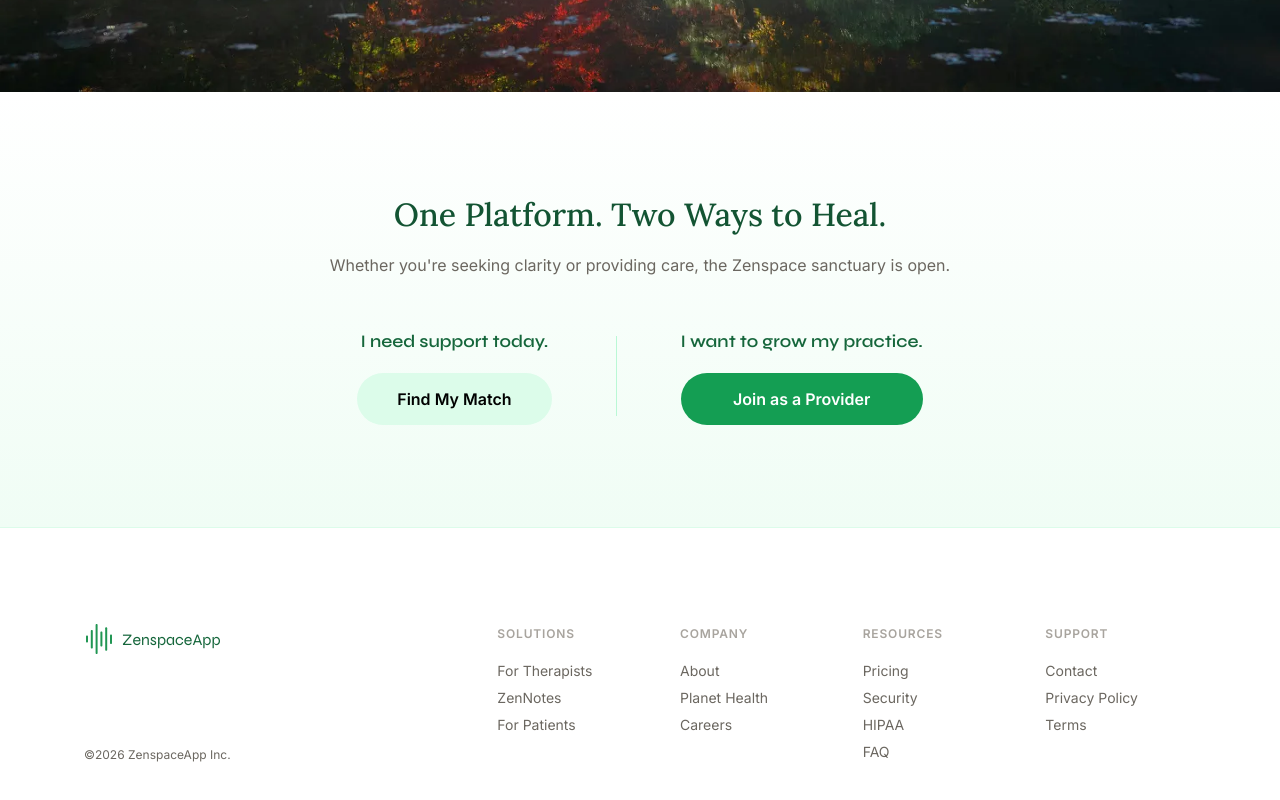
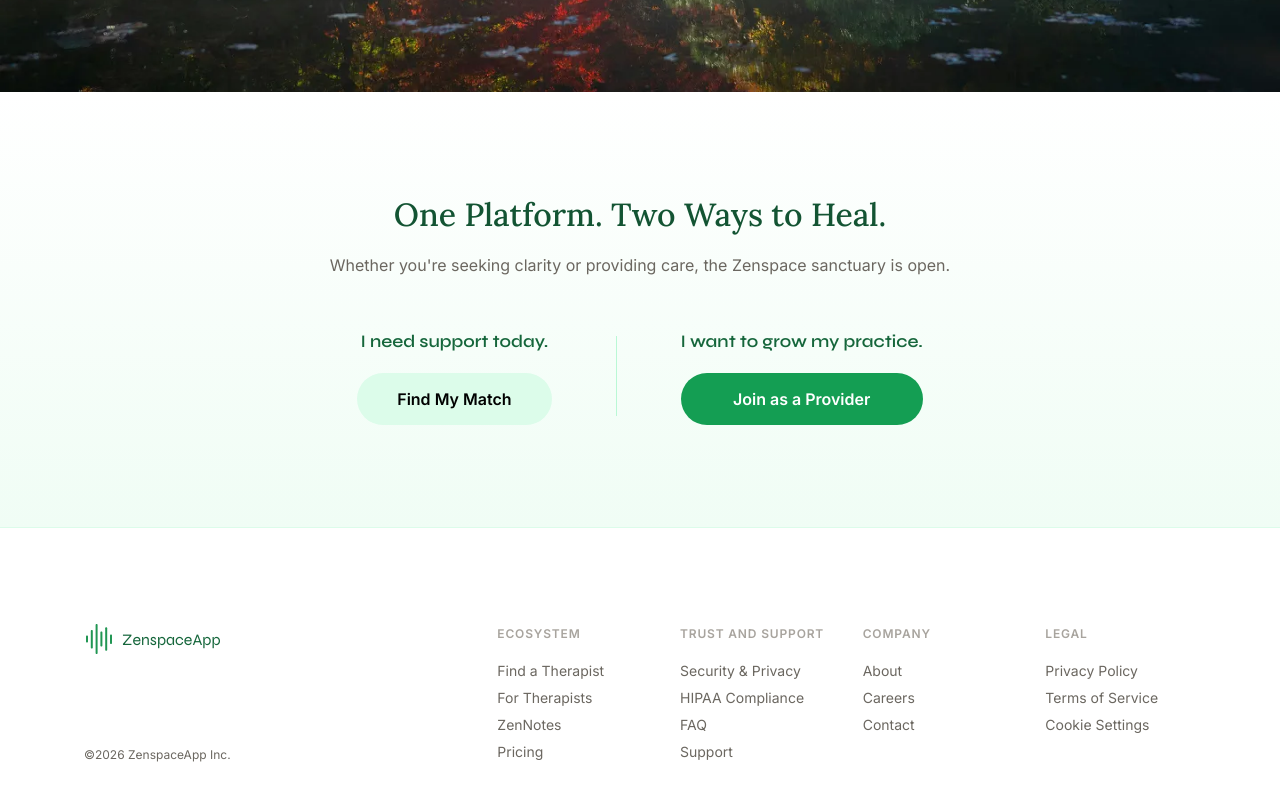
Before and after one commit to ZenSpaceApp/zenspace, a Next.js app: page / in a window 1280 px wide. Shown: the part 708-1508 px from the top of the page. Built offline with nearby package versions, Linux system fonts and the light colour scheme.

Commit message:
Changed footer items

```diff
--- a/app/zennotes/page.module.scss
+++ b/app/zennotes/page.module.scss
@@ -366,8 +366,8 @@
     gap: 0.3rem;
     // background-color: #f8f8f8;
     padding: 12px 20px;
-    border-radius: 12px;
-    border: 1px solid var(--green-300);
+    // border-radius: 12px;
+    border-left: 1px solid var(--green-400);
   }
 
   p {
--- a/components/Footer/Footer.module.scss
+++ b/components/Footer/Footer.module.scss
@@ -76,5 +76,5 @@
   color: $gray-500;
   transition: color $transition-fast;
 
-  &:hover { color: $white; }
+  &:hover { color: var(--green-500); }
 }
--- a/components/Footer/Footer.tsx
+++ b/components/Footer/Footer.tsx
@@ -6,26 +6,27 @@ import styles from './Footer.module.scss';
 import ZenspaceLogo from '../ui/ZenspaceLogo';
 
 const LINKS = {
-  Solutions: [
+  Ecosystem: [
+    { label: 'Find a Therapist',   href: '/' },
     { label: 'For Therapists', href: '/therapists' },
-    { label: 'ZenNotes',       href: '/zennotes' },
-    { label: 'For Patients',   href: '/#for-clients' },
+    { label: 'ZenNotes', href: '/zennotes' },
+    { label: 'Pricing',       href: '/pricing' }
+  ],
+  "Trust and Support": [
+    { label: 'Security & Privacy',          href: '/security' },
+    { label: 'HIPAA Compliance ',  href: '/hipaa-compliance' },
+    { label: 'FAQ', href: '/careers' },
+    { label: 'Support',        href: '/support' }
   ],
   Company: [
-    { label: 'About',          href: '/about' },
-    { label: 'Planet Health',  href: '/planet-health' },
-    { label: 'Careers',        href: '/careers' },
+    { label: 'About',        href: '/pricing' },
+    { label: 'Careers',       href: '/security' },
+    { label: 'Contact',          href: '/hipaa-compliance' }
   ],
-  Resources: [
-    { label: 'Pricing',        href: '/pricing' },
-    { label: 'Security',       href: '/security' },
-    { label: 'HIPAA',          href: '/hipaa-compliance' },
-    { label: 'FAQ',            href: '/faqs' },
-  ],
-  Support: [
-    { label: 'Contact',        href: '/contact-us' },
+  Legal: [
     { label: 'Privacy Policy', href: '/privacy' },
-    { label: 'Terms',          href: '/service-terms' },
+    { label: 'Terms of Service',        href: '/contact-us' },
+    { label: 'Cookie Settings',          href: '/service-terms' },
   ],
 };
 
```
